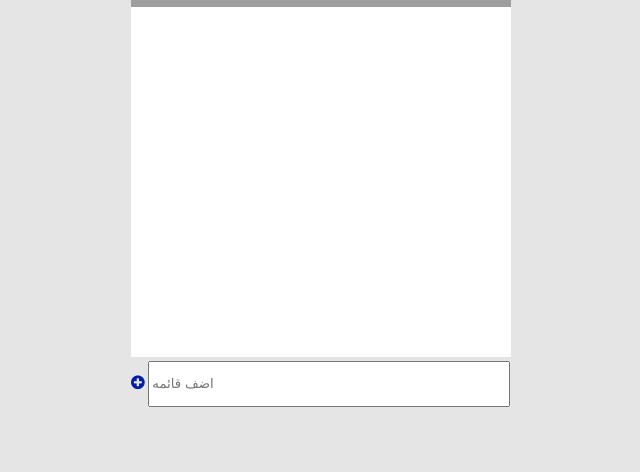
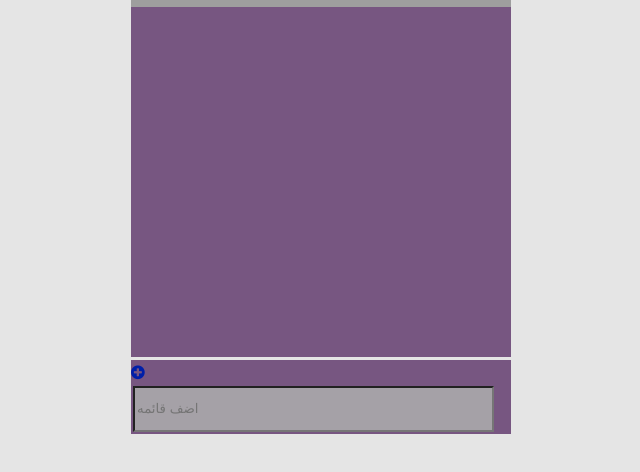
Before and after one commit to Rezan92/To-DO, a plain HTML site: page index.html in a window 1280 px wide. Shown: the part 294-766 px from the top of the page, without its empty margins (319-959 px from the left). Drawn offline with Linux system fonts and the light colour scheme; grey boxes are pictures that could not be loaded.

Commit message:
modified the background of the toDo list

```diff
--- a/css/style.css
+++ b/css/style.css
@@ -58,30 +58,33 @@ h1{
   width:380px;
   height: 350px;
   max-height:350px;
-  background-color: #FFF;
+  background-color: #775681;
   overflow: auto;
 }
 .content::-webkit-scrollbar {
   display: none;
 }
 .content ul{
+
   padding:0;
   margin:0;
 }
 #item{
   width:93%;
   height:40px;
-  margin-top:4px;
+  margin:2px;
+  background-color: #a5a1a7;
 }
 .item{
   width:380px;
   height: 45px;
   min-height: 45px;
   position: relative;
+  background-color: #7a3091;
   border-bottom: 1px solid rgba(0,0,0,0.1);
   list-style: none;
   padding: 0;
-  margin: 0;
+  margin: 2px;
 }
 .item i.co{
   position: absolute;
@@ -103,7 +106,7 @@ h1{
   font-size: 20px;
   left:25px;
   top:5px;
-  background-color: #FFF;
+  background-color: #760399;
   max-width:285px;
 }
 .lineThrough{
@@ -115,6 +118,10 @@ h1{
   font-size: 25px;
   right:15px;
   top:10px;
+}
+.add-item{
+  background-color: #775681;
+  margin-top:3px;
 }
 .item i.de:hover{
   color:#af0000;
--- a/js/app.js
+++ b/js/app.js
@@ -26,7 +26,7 @@ function addToDo(toDo, id, done, trash) {
 
 let LIST = [];
 let id = 0;
-addBtn.addEventListener('click',function (){
+addBtn.addEventListener('click', function () {
   const toDo = input.value;
   if (toDo) {
     addToDo(toDo, id, false, false);
```
